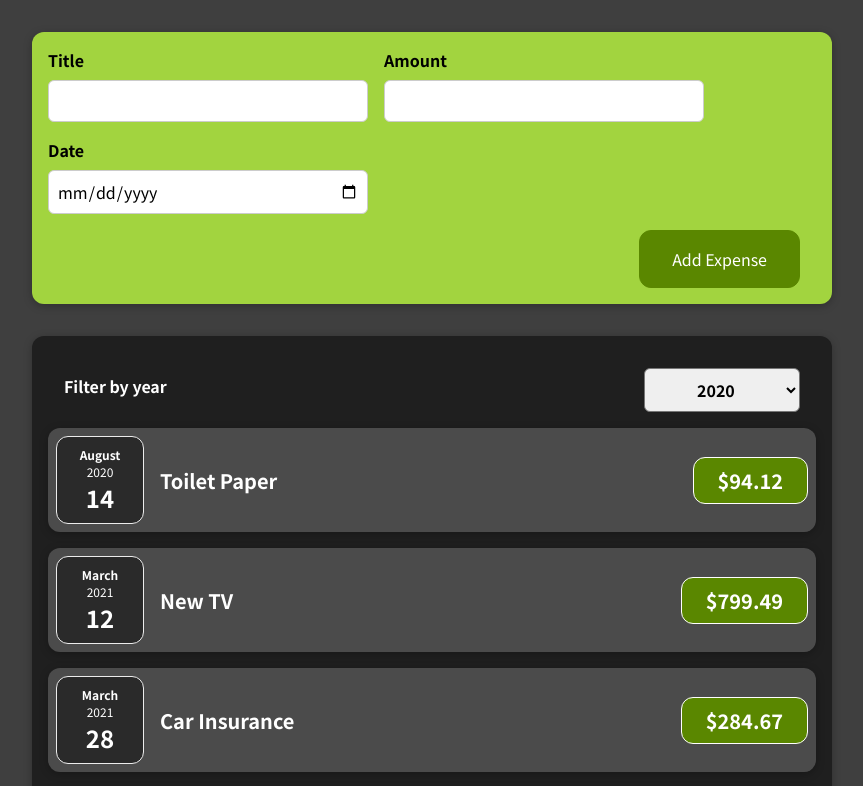
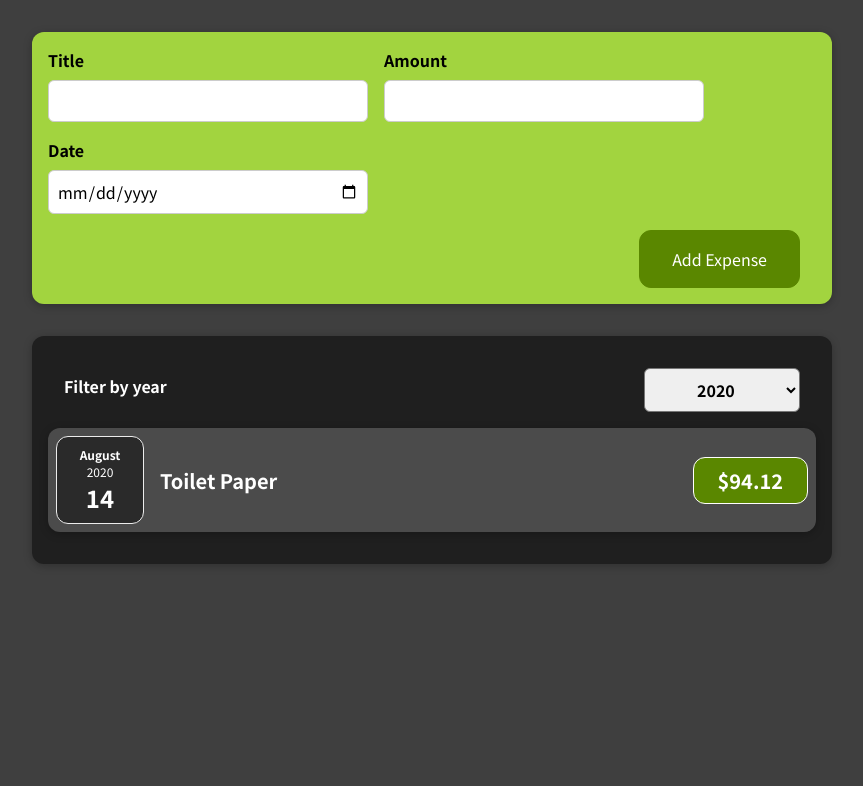
Before and after one commit to agreeshin/expense-tracker, a React (Create React App) app: page / in a window 1280 px wide. Shown: the top 786 px of the page, without its empty margins (208-1071 px from the left). Built offline with nearby package versions, Linux system fonts and the light colour scheme.

Commit message:
Add filtering expenses by year

```diff
--- a/src/components/Expenses/ExpenseItem.js
+++ b/src/components/Expenses/ExpenseItem.js
@@ -6,6 +6,7 @@
 
 const ExpenseItem = (props) => {
   return (
+    <li>
       <Card className="expense-item">
         <ExpenseDate date={props.date} />
         <div className="expense-item__description">
@@ -13,6 +14,7 @@
           <div className="expense-item__price">{'$' + props.amount}</div>
         </div>
       </Card>
+    </li>
   );
 }
 
--- a/src/components/Expenses/Expenses.js
+++ b/src/components/Expenses/Expenses.js
@@ -1,7 +1,7 @@
 import React, { useState } from "react";
 
 import ExpensesFilter from "./ExpensesFilter";
-import ExpenseItem from "./ExpenseItem";
+import ExpensesList from "./ExpensesList";
 import Card from "../UI/Card";
 import "./Expenses.css";
 
@@ -12,20 +12,17 @@
     setFilteredYear(selectedYear);
   };
 
+  const filteredExpenses = props.items.filter(
+    (expense) => expense.date.getFullYear() === +filteredYear
+  );
+
   return (
     <Card className="expenses">
       <ExpensesFilter
         selected={filteredYear}
         onChangeFilter={filterChangeHandler}
       />
-      {props.items.map((expense) => (
-        <ExpenseItem
-          key={expense.id}
-          title={expense.title}
-          amount={expense.amount}
-          date={expense.date}
-        />
-      ))}
+      <ExpensesList items={filteredExpenses} />
     </Card>
   );
 };
--- /dev/null
+++ b/src/components/Expenses/ExpensesList.css
@@ -0,0 +1,9 @@
+.expenses-list {
+  list-style: none;
+  padding: 0;
+}
+
+.expenses-list__fallback {
+  color: white;
+  text-align: center;
+}
--- /dev/null
+++ b/src/components/Expenses/ExpensesList.js
@@ -0,0 +1,23 @@
+import React from "react";
+
+import ExpenseItem from "./ExpenseItem";
+import './ExpensesList.css';
+
+const ExpensesList = props => {
+  if (props.items.length === 0) {
+    return <h2 className="expenses-list__fallback">Found no expenses.</h2>
+  }
+
+  return <ul className="expenses-list">
+    {props.items.map((expense) => (
+      <ExpenseItem
+        key={expense.id}
+        title={expense.title}
+        amount={expense.amount}
+        date={expense.date}
+      />
+    ))}
+  </ul>;
+};
+
+export default ExpensesList;
```
Lines whose indentation alone changed are shown as unchanged.
